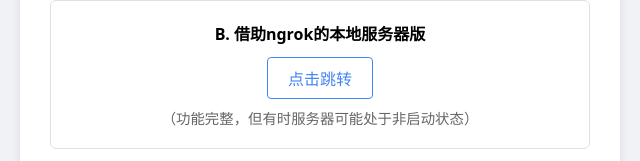
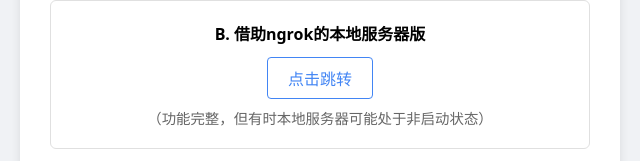
Before and after one commit to Yale-Shnu/novel, a website: page index.html in a window 1280 px wide. Shown: the part 333-494 px from the top of the page, 320-960 px from the left. Drawn offline with Linux system fonts and the light colour scheme.

```diff
--- a/index.html
+++ b/index.html
@@ -105,7 +105,7 @@
             <div class="option">
                 <div class="option-title">B. 借助ngrok的本地服务器版</div>
                 <a href="https://59ee09b8c68d.ngrok-free.app" class="link">点击跳转</a>
-                <div class="note">（功能完整，但有时服务器可能处于非启动状态）</div>
+                <div class="note">（功能完整，但有时本地服务器可能处于非启动状态）</div>
             </div>
 
             <div class="option">
```
